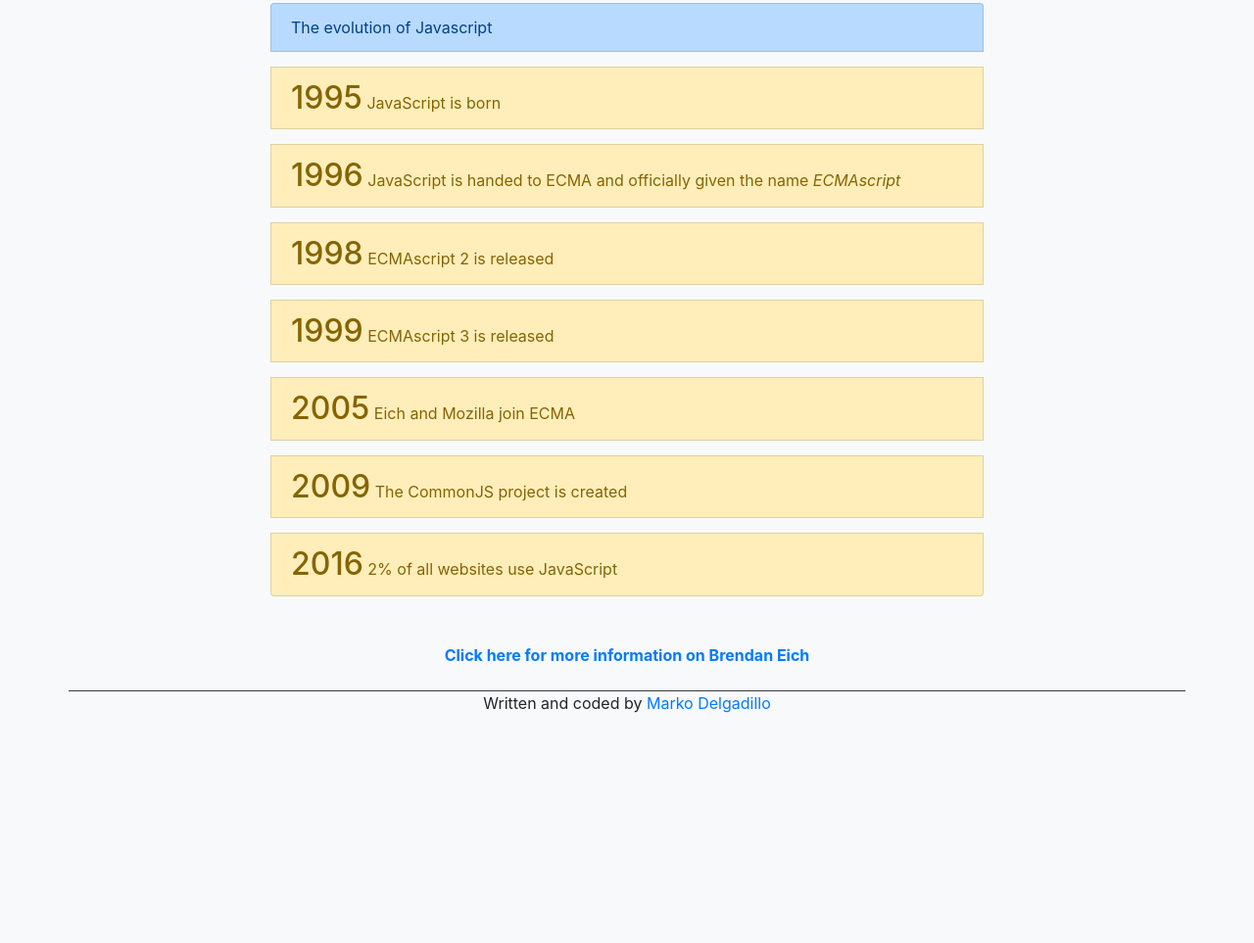
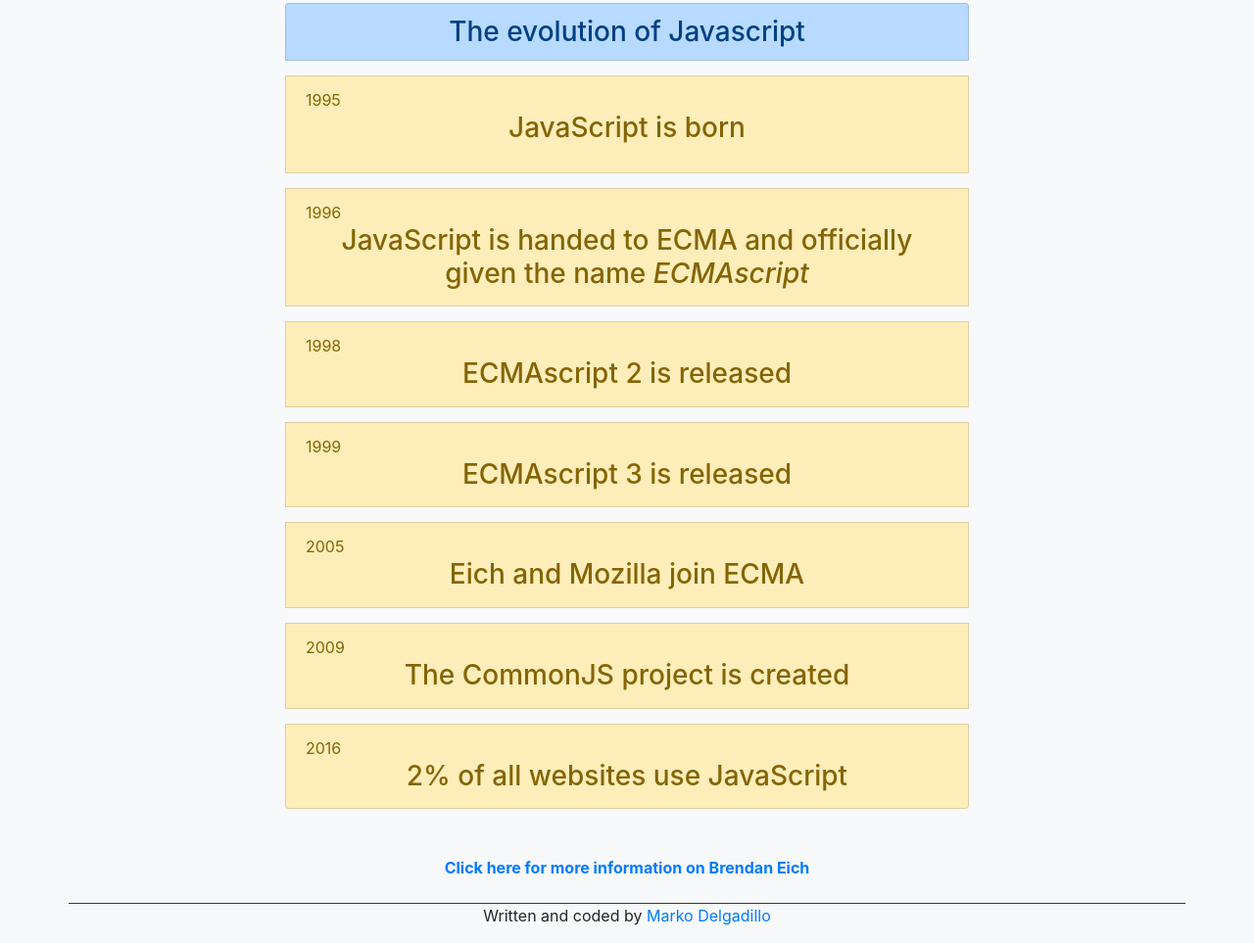
Before and after one commit to markodelgadillo/tribute-page, a plain HTML site: page index.html in a window 1280 px wide. Shown: the part 1724-2687 px from the top of the page at 98% size. Before the commit the page ends 2470 px from the top, so only its background shows below. Drawn offline with Linux system fonts and the light colour scheme.

Commit message:
#6 Changed the html within the list items and added/removed classes to adjust the text content within each list item.

```diff
--- a/index.html
+++ b/index.html
@@ -29,37 +29,58 @@
       </article>
 
       <article class="container col-8 mt-5">
-        <ul class="row col-lg-center list-group mt-5">
-          <li class="list-group-item list-group-item-primary">
-            <span>The evolution of Javascript</span>
+        <ul class="col-lg-center list-group mt-5">
+          <li class="text-center list-group-item list-group-item-primary">
+            <span class="h3">The evolution of Javascript</span>
           </li>
-          <li class="list-group-item list-group-item-warning mt-3">
-            <span class="h2">1995</span>
-            <span>JavaScript is born</span>
+
+          <li class="text-center list-group-item list-group-item-warning flex-column align-items-start mt-3">
+            <div class="d-flex w-100 justify-content-between">
+              <span>1995</span>
+            </div>
+            <p class="mb-3 h3">JavaScript is born</p>
           </li>
-          <li class="list-group-item list-group-item-warning mt-3">
-            <span class="h2">1996</span>
-            <span>JavaScript is handed to ECMA and officially given the name <cite>ECMAscript</cite></span>
+
+          <li class="text-center list-group-item list-group-item-warning mt-3">
+            <div class="d-flex w-100 justify-content-between">
+              <span>1996</span>
+            </div>
+            <p class="mb-1 h3">JavaScript is handed to ECMA and officially given the name <cite>ECMAscript</cite></p>
           </li>
-          <li class="list-group-item list-group-item-warning mt-3">
-            <span class="h2">1998</span>
-            <span>ECMAscript 2 is released</span>
+
+          <li class="text-center list-group-item list-group-item-warning mt-3">
+            <div class="d-flex w-100 justify-content-between">
+              <span>1998</span>
+            </div>
+            <p class="mb-1 h3">ECMAscript 2 is released</p>
           </li>
-          <li class="list-group-item list-group-item-warning mt-3">
-            <span class="h2">1999</span>
-            <span>ECMAscript 3 is released</span>
+
+          <li class="text-center list-group-item list-group-item-warning mt-3">
+            <div class="d-flex w-100 justify-content-between">
+              <span>1999</span>
+            </div>
+            <p class="mb-1 h3">ECMAscript 3 is released</p>
           </li>
-          <li class="list-group-item list-group-item-warning mt-3">
-            <span class="h2">2005</span>
-            <span>Eich and Mozilla join ECMA</span>
+
+          <li class="text-center list-group-item list-group-item-warning mt-3">
+            <div class="d-flex w-100 justify-content-between">
+              <span>2005</span>
+            </div>
+            <p class="mb-1 h3">Eich and Mozilla join ECMA</p>
           </li>
-          <li class="list-group-item list-group-item-warning mt-3">
-            <span class="h2">2009</span>
-            <span>The CommonJS project is created</span>
+
+          <li class="text-center list-group-item list-group-item-warning mt-3">
+            <div class="d-flex w-100 justify-content-between">
+              <span>2009</span>
+            </div>
+            <p class="mb-1 h3">The CommonJS project is created</p>
           </li>
-          <li class="list-group-item list-group-item-warning mt-3">
-            <span class="h2">2016</span>
-            <span>2% of all websites use JavaScript</span>
+
+          <li class="text-center list-group-item list-group-item-warning mt-3">
+            <div class="d-flex w-100 justify-content-between">
+              <span>2016</span>
+            </div>
+            <p class="mb-1 h3">2% of all websites use JavaScript</p>
           </li>
         </ul>
       </article>
@@ -68,10 +89,9 @@
 
     </section>
     <footer class="container border border-dark border-left-0 border-right-0 border-bottom-0 mt-4">
-      <p class="text-center">Written and coded by <a href="http://wwww.github.com/mdelgadillo">
+      <p class="text-center">Written and coded by <a href="https://github.com/markodelgadillo">
         Marko Delgadillo</a>
       </p>
     </footer>
-  <script src="index.js"></script>
   </body>
 </html>
```
